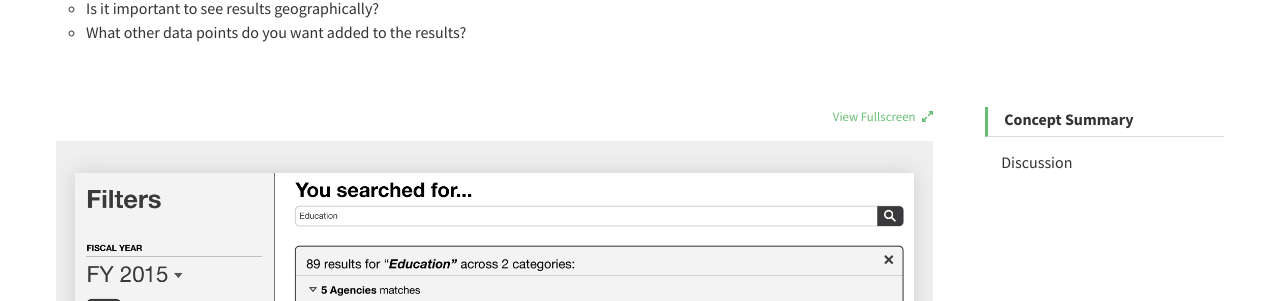
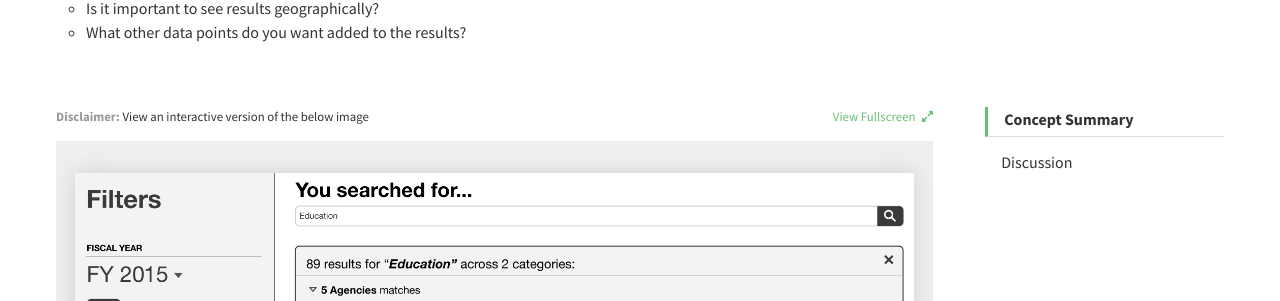
Before and after one commit to fedspendingtransparency/openbeta, a Jekyll site: the page built from _concepts/search-results.md, in a window 1280 px wide. Shown: the part 415-716 px from the top of the page. Built offline with Jekyll 4.4.1, drawn with Linux system fonts in a browser that asks for light colours; nearby versions of some CDN libraries; library files that are not in the unit come from our copies; comment, search, counter and statistics services are not loaded.

Commit message:
Added axure link to Search Results page

```diff
--- a/_concepts/search-results.md
+++ b/_concepts/search-results.md
@@ -21,7 +21,7 @@ discussion_bullet_points:
 tabs_required: no
 
 archived_text:
-disclaimer_text:
+disclaimer_text: <a href='http://9bgx80.axshare.com/search_results.html'>View an interactive version of the below image</a>
 image: "/assets/img/search_results.png"
 image_alt_text: An image of a proposed layout for the search results page that consists of a list of search filters on the left side of the page and to the right, a heat map of spending within the U.S., pie charts showing the distribution of awards by category and object class, a list of top awarding agencies, a list of top awarded recipients, and below, a table of all award results separated by award type, in tabs.
 below_image_content: What do you think of the Search Results option?
```
